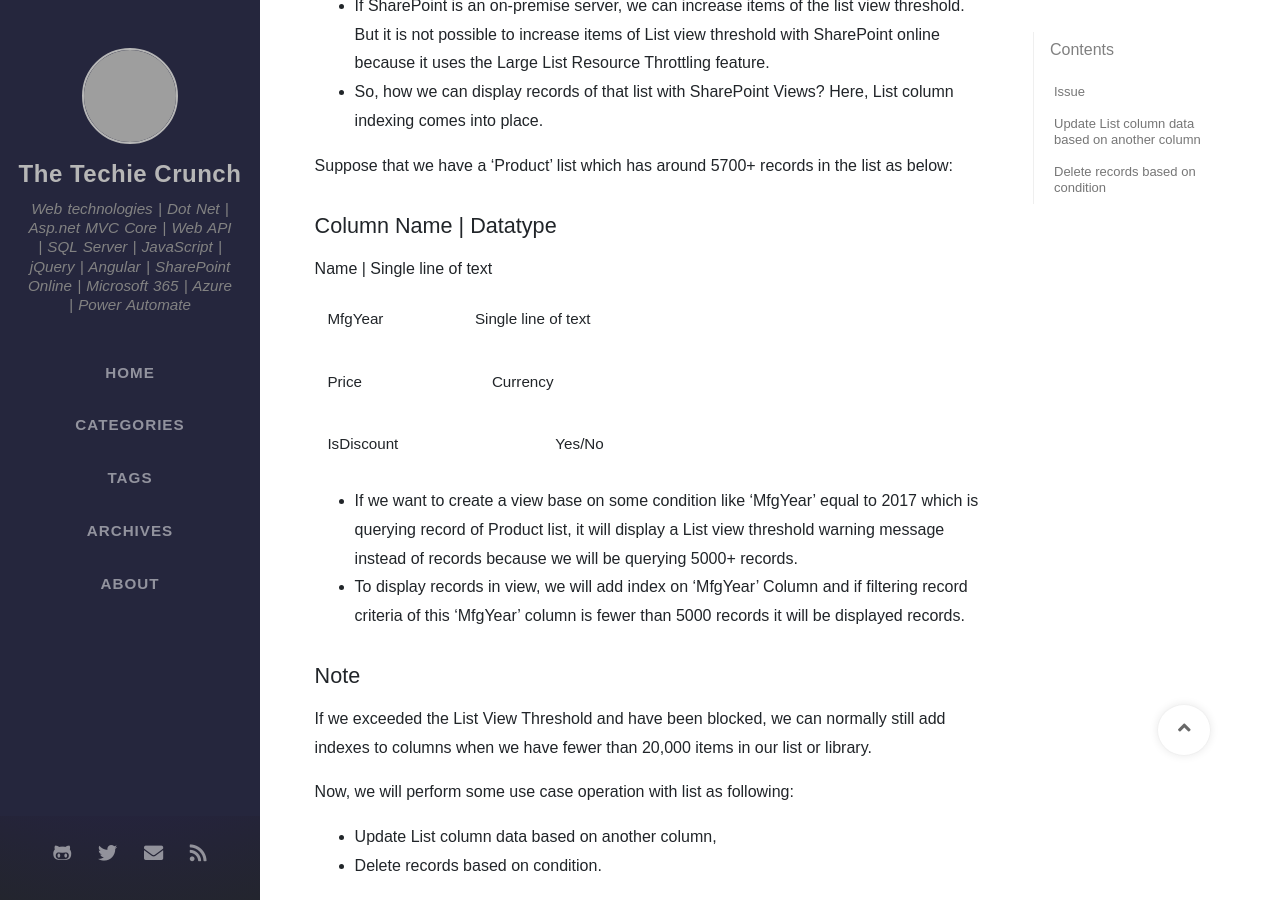
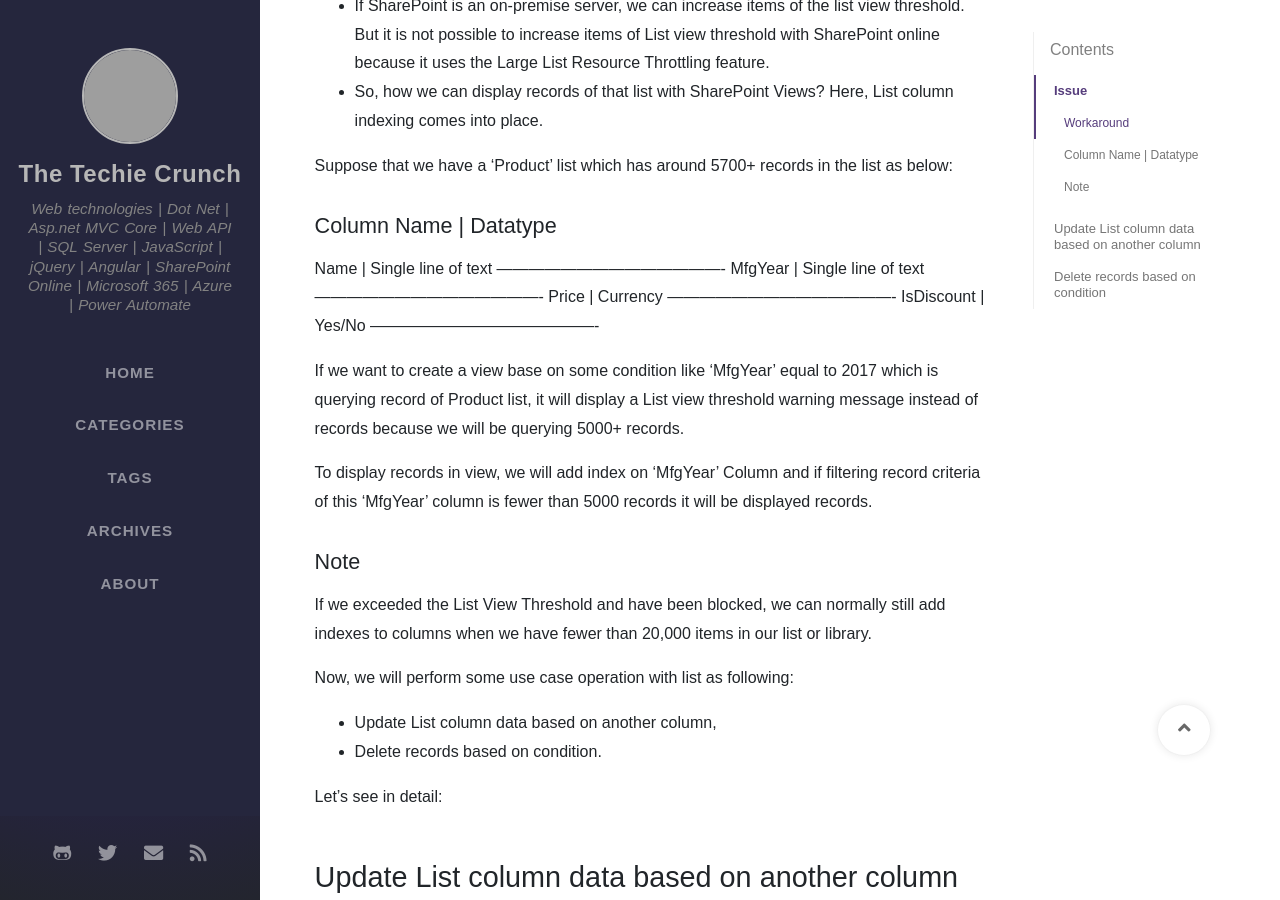
Before and after one commit to JayeshAgrawal/jayeshagrawal.github.io, a Jekyll site: the page built from _posts/2018-01-03-various-list-operation-with-sharepoint-online-list-view-threshold-limit.md, in a window 1280 px wide and 900 px high, scrolled down 805 px. Built offline with Jekyll 4.4.1, drawn with Linux system fonts in a browser that asks for light colours; nearby versions of some CDN libraries; some web fonts are replaced; comment, search, counter and statistics services are not loaded; grey boxes are pictures that could not be loaded.

Commit message:
Added article

```diff
--- a/_posts/2018-01-03-various-list-operation-with-sharepoint-online-list-view-threshold-limit.md
+++ b/_posts/2018-01-03-various-list-operation-with-sharepoint-online-list-view-threshold-limit.md
@@ -16,7 +16,6 @@ According to Microsoft, the number of records storage limit is 30 million in Sha
 When we have more than 5000 records in list, we are not able to access/create custom views, lookup, do records search, filter & sort with list and we will get this type of warning message in SharePoint online:
 
 ![Warning Message](https://2.bp.blogspot.com/-Xp5pRBWlBOo/W0DSX-kd75I/AAAAAAAAAe0/KHJIaPhiBVMjObDY0wYHnRZ_BgNqfY-rwCLcBGAs/s640/Untitled1.png)
-
 ## Workaround
 - By default, the list view threshold is configured at 5,000 items.
 - If SharePoint is an on-premise server, we can increase items of the list view threshold. But it is not possible to increase items of List view threshold with SharePoint online because it uses the Large List Resource Throttling feature.
@@ -27,15 +26,17 @@ Suppose that we have a 'Product' list which has around 5700+ records in the list
 Column Name         |   Datatype
 -------------------------------------------
 Name                |   Single line of text
+-------------------------------------------
+MfgYear             |   Single line of text
+-------------------------------------------
+Price               |   Currency
+-------------------------------------------
+IsDiscount          |   Yes/No
+-------------------------------------------
 
-MfgYear             |   Single line of text
+If we want to create a view base on some condition like 'MfgYear' equal to 2017 which is querying record of Product list, it will display a List view threshold warning message instead of records because we will be querying 5000+ records.
 
-Price               |   Currency
-
-IsDiscount          |   Yes/No
-
-- If we want to create a view base on some condition like 'MfgYear' equal to 2017 which is querying record of Product list, it will display a List view threshold warning message instead of records because we will be querying 5000+ records.
-- To display records in view, we will add index on 'MfgYear' Column and if filtering record criteria of this ‘MfgYear’ column is fewer than 5000 records it will be displayed records.
+To display records in view, we will add index on 'MfgYear' Column and if filtering record criteria of this ‘MfgYear’ column is fewer than 5000 records it will be displayed records.
 
 ## Note
 If we exceeded the List View Threshold and have been blocked, we can normally still add indexes to columns when we have fewer than 20,000 items in our list or library.
```
